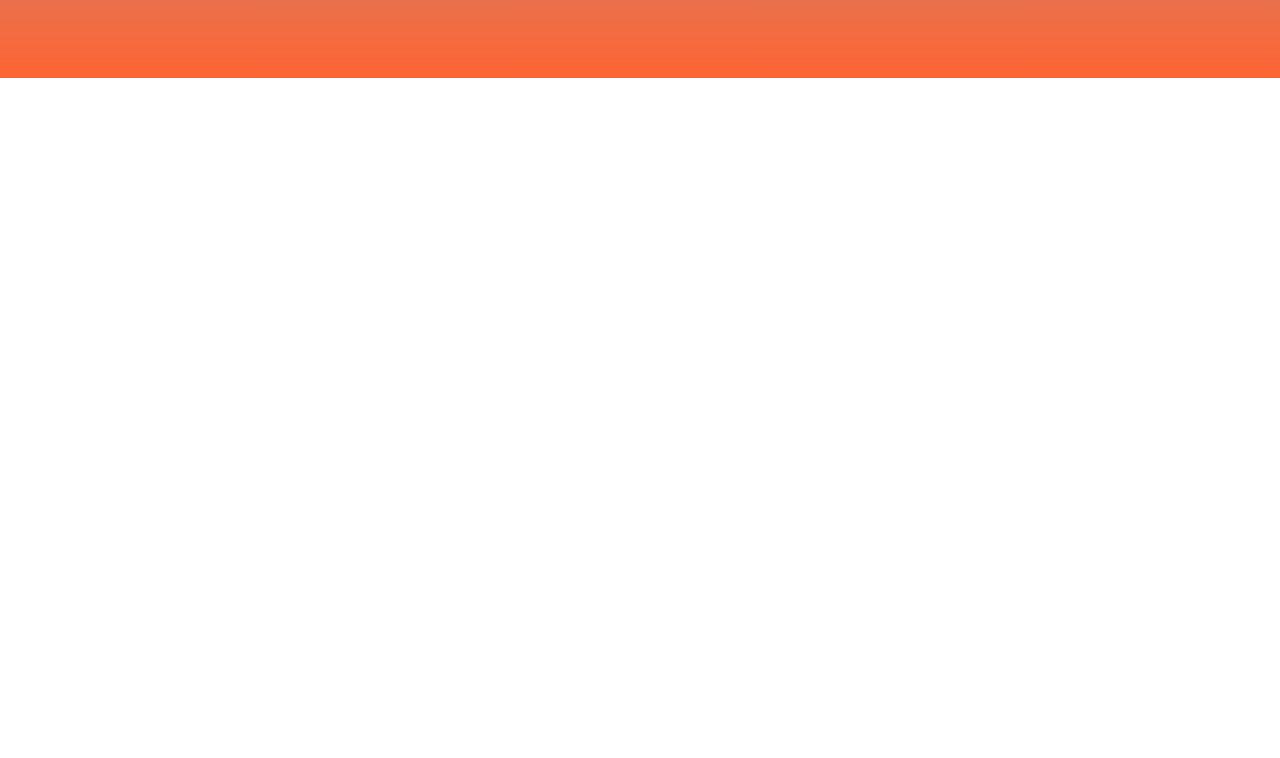
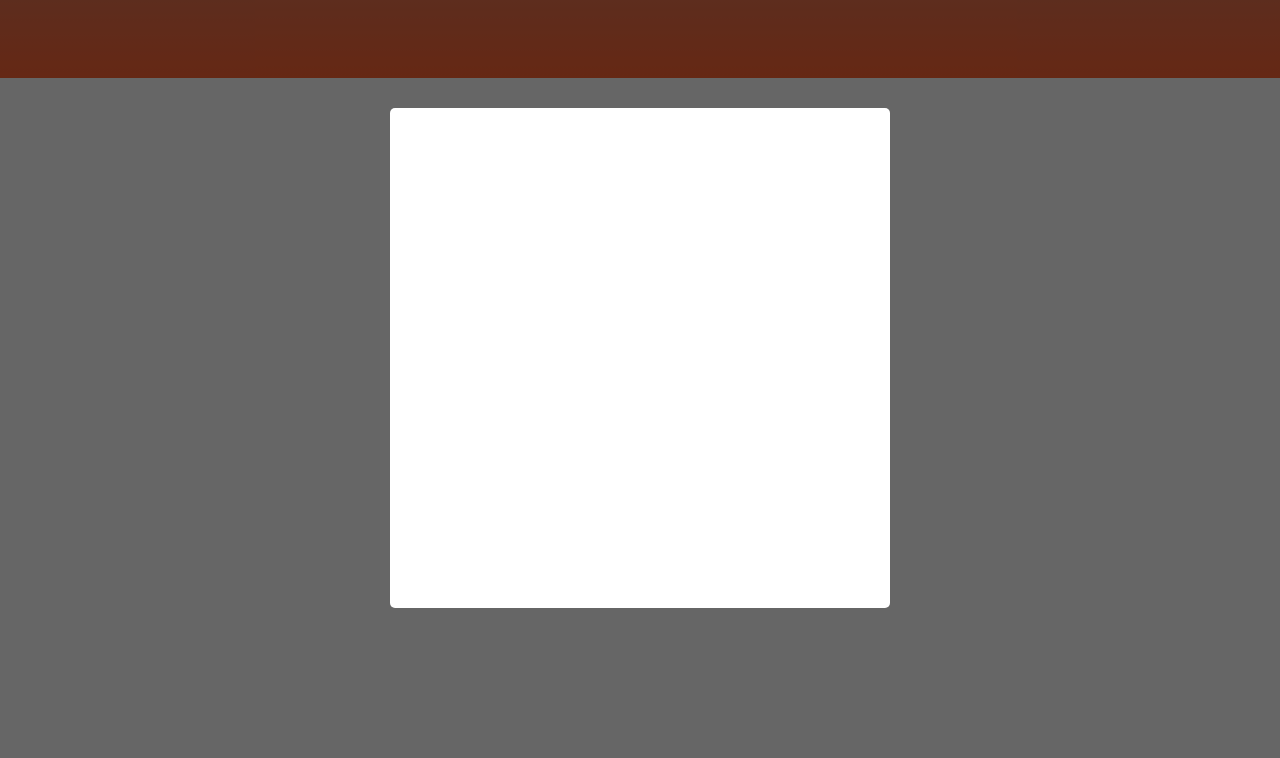
Before and after one commit to ducmk254/shopees, a website: page index.html in a window 1280 px wide. Shown: the part 42-800 px from the top of the page. Drawn offline with Linux system fonts and the light colour scheme.

Commit message:
style for base modal module

```diff
--- a/assets/css/base.css
+++ b/assets/css/base.css
@@ -66,3 +66,36 @@ html{
         -ms-transform: scale(1);
         -o-transform: scale(1);
 }
+}
+
+
+/* modal  */
+.modal {
+    position: fixed;
+    top: 0;
+    right: 0;
+    bottom: 0;
+    left: 0;
+    display: flex;
+    justify-content: center;
+    align-items: center;
+}
+.modal__overlay{
+    position: absolute;
+    width: 100%;
+    height: 100%;
+    background-color: rgba(0, 0, 0, 0.6);
+
+}
+
+.modal__body{
+    width: 500px;
+    height: 500px;
+    background-color:var(--white-color);
+    z-index: 10;
+    border-radius: 5px;
+    -webkit-border-radius: 5px;
+    -moz-border-radius: 5px;
+    -ms-border-radius: 5px;
+    -o-border-radius: 5px;
+}
--- a/index.html
+++ b/index.html
@@ -101,6 +101,19 @@
 
 
             </footer>
+
+
+            <!-- Register/Login Modal layout  -->
+            <div class="modal">
+                <div class="modal__overlay">
+
+                </div>
+                <div class="modal__body">
+                    <div class="modal__inner">
+
+                    </div>
+                </div>
+            </div>
         </div>
     </body>
 </html>
```
Also changed, not shown: README.md.
